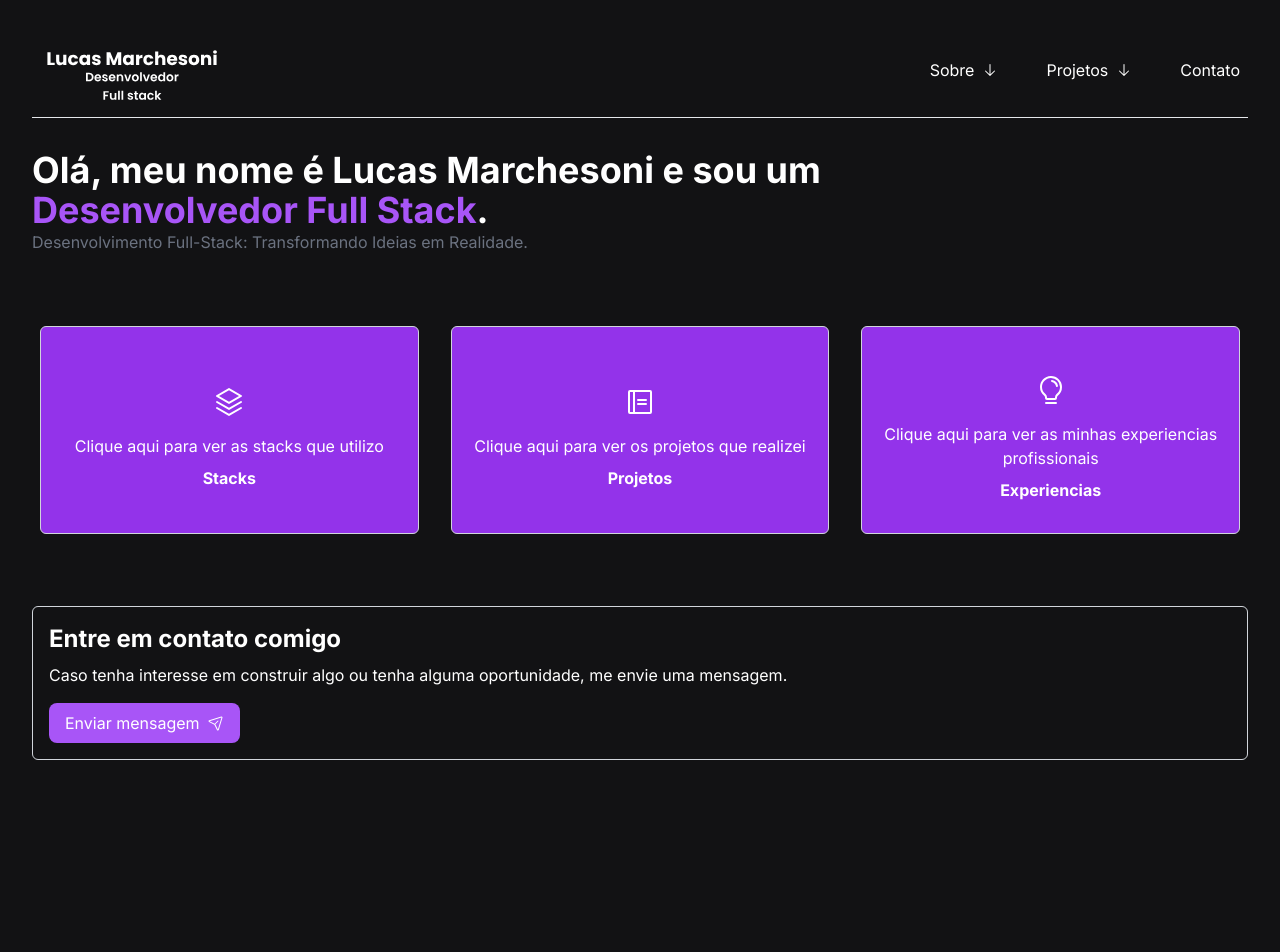
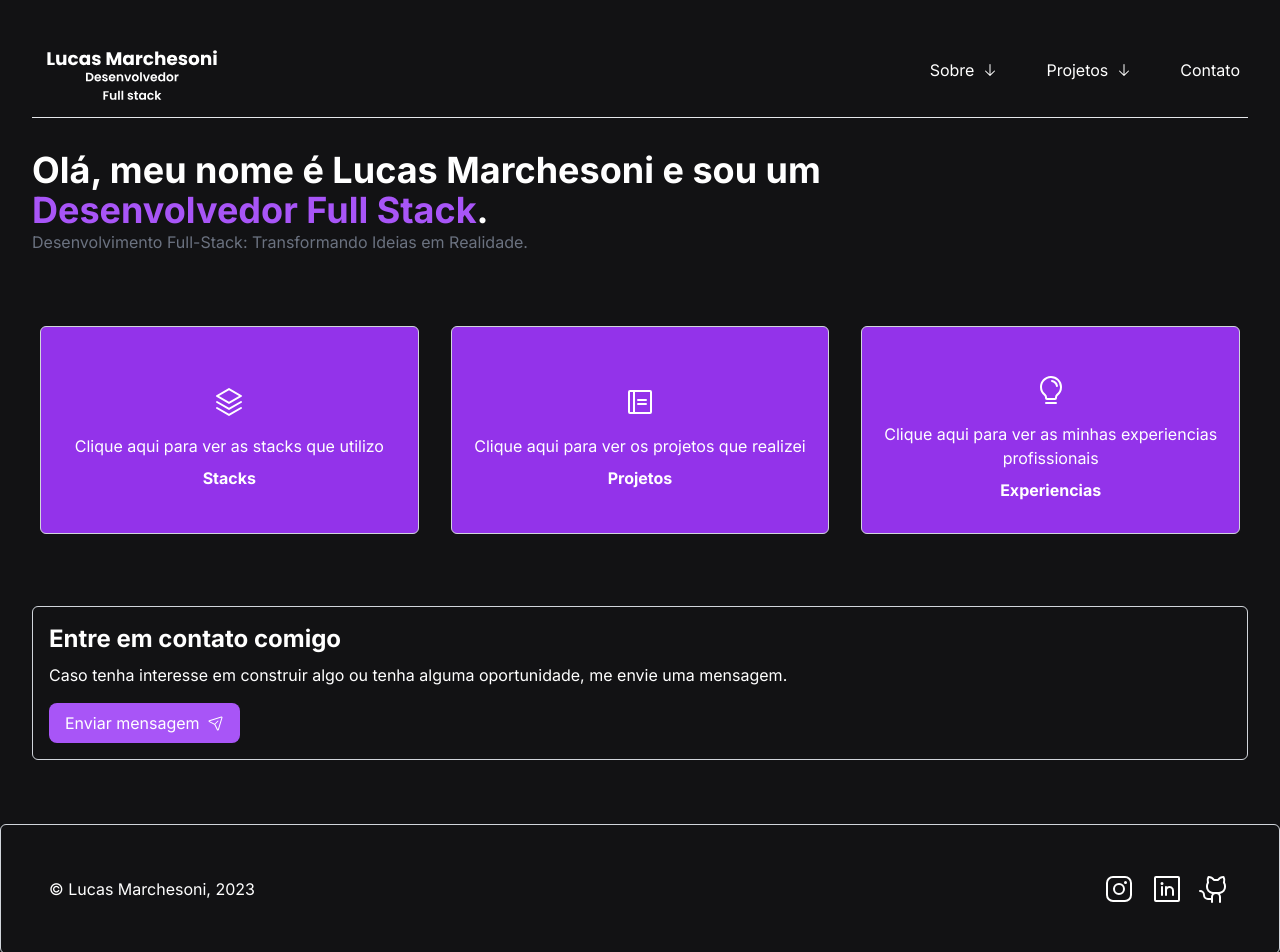
Before and after one commit to Lucas-2000/portfolio, a Next.js app: page / in a window 1280 px wide. Before the commit the page ends 800 px from the top, so only its background shows below. Built offline with nearby package versions, Linux system fonts and the light colour scheme.

Commit message:
[feat] implemented footer

```diff
--- /dev/null
+++ b/src/app/components/footer/footer.tsx
@@ -0,0 +1,38 @@
+"use client";
+import { GithubLogo, InstagramLogo, LinkedinLogo } from "@phosphor-icons/react";
+import Link from "next/link";
+
+export default function Footer() {
+  return (
+    <footer className="mt-4 sm:mt-8 p-4 rounded-md border border-gray-300 text-white ">
+      <div className="max-w-7xl mx-auto px-4 sm:px-8 py-4 sm:py-8 flex flex-col sm:flex-row items-center justify-between">
+        <div className="mb-4 sm:mb-0">
+          <p>&copy; Lucas Marchesoni, 2023</p>
+        </div>
+        <div className="flex space-x-4">
+          <Link
+            href="https://www.instagram.com/lucasmarchesoni06/"
+            target="_blank"
+            className="text-white"
+          >
+            <InstagramLogo size={32} />
+          </Link>
+          <Link
+            href="https://www.linkedin.com/in/lucasmarchesoni/"
+            target="_blank"
+            className="text-white"
+          >
+            <LinkedinLogo size={32} />
+          </Link>
+          <Link
+            href="https://github.com/Lucas-2000"
+            target="_blank"
+            className="text-white"
+          >
+            <GithubLogo size={32} />
+          </Link>
+        </div>
+      </div>
+    </footer>
+  );
+}
--- a/src/app/page.tsx
+++ b/src/app/page.tsx
@@ -7,9 +7,11 @@ import {
   PaperPlaneTilt,
   Stack,
 } from "@phosphor-icons/react";
+import Footer from "./components/footer/footer";
 
 export default function Home() {
   return (
+    <div>
       <main className="max-w-7xl mx-auto px-4 sm:px-8 py-4 sm:py-8">
         <div>
           <Header />
@@ -86,5 +88,7 @@ export default function Home() {
           </Link>
         </section>
       </main>
+      <Footer />
+    </div>
   );
 }
--- a/src/app/sobre-mim/page.tsx
+++ b/src/app/sobre-mim/page.tsx
@@ -1,8 +1,10 @@
 import Image from "next/image";
 import Header from "../components/header/header";
+import Footer from "../components/footer/footer";
 
 export default function SobreMim() {
   return (
+    <div>
       <main className="max-w-7xl mx-auto px-4 sm:px-8 py-4 sm:py-8">
         <div>
           <Header />
@@ -38,15 +40,18 @@ export default function SobreMim() {
             <p className="leading-8 antialiased text-base">
               Tendo conhecimento e atuado com banco de dados, infraestrutura,
               programação, testes, deploys, produção de
-            documentações/especificações, implantação/manutenção/atualização de
-            sistemas, contato com a área de negócios, contato com fornecedores,
-            solução de chamados e participação de projetos. Em hard skills sou
-            uma pessoa de ótimo relacionamento interpessoal, sou dedicado,
-            autoditada, aprendo com facilidade e estou sempre estudando para
-            poder aprender cada vez mais e desenvolver novas skills.
+              documentações/especificações, implantação/manutenção/atualização
+              de sistemas, contato com a área de negócios, contato com
+              fornecedores, solução de chamados e participação de projetos. Em
+              hard skills sou uma pessoa de ótimo relacionamento interpessoal,
+              sou dedicado, autoditada, aprendo com facilidade e estou sempre
+              estudando para poder aprender cada vez mais e desenvolver novas
+              skills.
             </p>
           </div>
         </section>
       </main>
+      <Footer />
+    </div>
   );
 }
```
Lines whose indentation alone changed are shown as unchanged.
